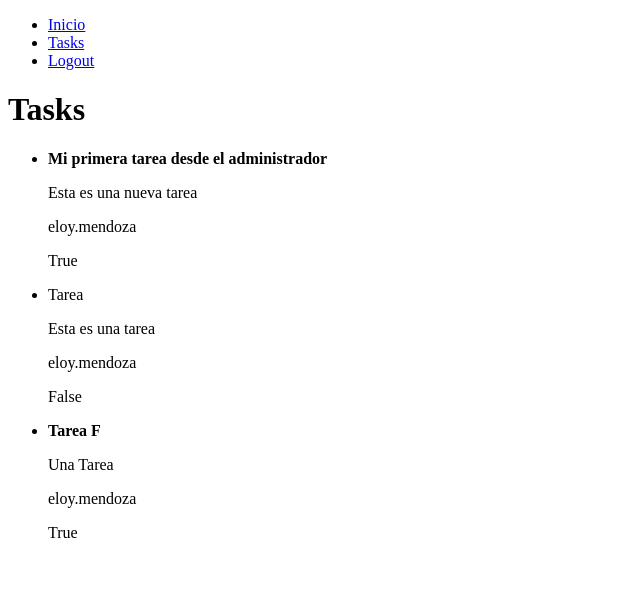
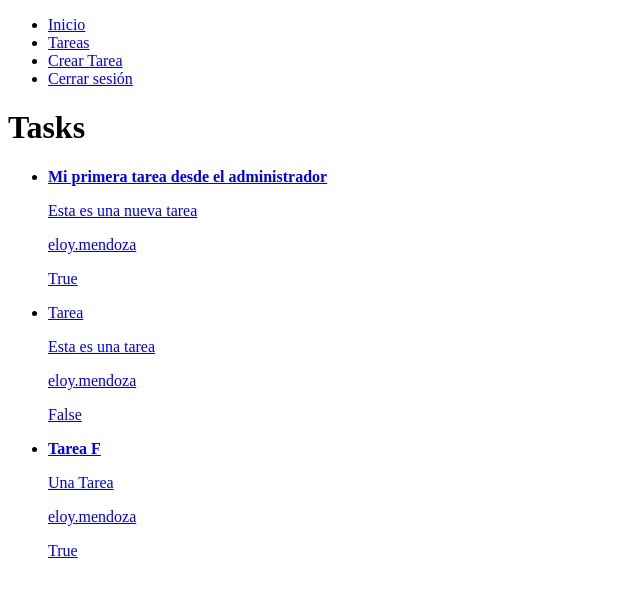
Before and after one commit to eloymendoza/DjangoAuth, a Django app: page /tasks/ in a window 1280 px wide. Shown: the top 597 px of the page, without its empty margins (0-640 px from the left). Run offline with Django 4.2, Linux system fonts and the light colour scheme; a user stored in the database is signed in; data comes from the database, SQL or seed files in the repository; both versions use the stored data as it was after the commit.

Commit message:
Obtener Tarea

```diff
--- a/djangocrud/urls.py
+++ b/djangocrud/urls.py
@@ -24,6 +24,7 @@ urlpatterns = [
     path('signup/', views.signup, name="signup"),
     path('tasks/', views.tasks, name="tasks"),
     path('tasks/create/', views.create_task, name="create_task"),
+    path('tasks/<int:task_id>/', views.task_detail, name="task_detail"),
     path('logout/', views.cerrar_sesion, name="cerrar_sesion"),
     path('iniciar_sesion/', views.iniciar_sesion, name="iniciar_sesion"),
 ]
--- a/task/templates/base.html
+++ b/task/templates/base.html
@@ -12,17 +12,20 @@
             <li>
                 <a href="/">Inicio</a>
             </li>
-            <li>
-                <a href="/tasks">Tasks</a>
-            </li>
 
             {% if user.is_authenticated %}
             <li>
-                <a href="/logout">Logout</a>
+                <a href="/tasks">Tareas</a>
+            </li>
+            <li>
+                <a href="/tasks/create">Crear Tarea</a>
+            </li>
+            <li>
+                <a href="/logout">Cerrar sesión</a>
             </li>
             {% else %}
             <li>
-                <a href="/signup">Signup</a>
+                <a href="/signup">Registrarse</a>
             </li><li>
                 <a href="/iniciar_sesion">Login</a>
             </li>
--- /dev/null
+++ b/task/templates/task_detail.html
@@ -0,0 +1,5 @@
+{% extends 'base.html' %}
+
+{% block content %}
+    <h1>{{task.title}}</h1>
+{% endblock %}
--- a/task/templates/tasks.html
+++ b/task/templates/tasks.html
@@ -5,6 +5,7 @@
 <ul>
     {% for task in tasks %}
     <li>
+        <a href="{% url 'task_detail' task.id %}">
             {% if task.important %}
             <strong>{{task.title}}</strong>
             {% else %}
@@ -13,6 +14,7 @@
             <p>{{task.description}}</p>
             <p>{{task.user.username}}</p>
             <p>{{task.important}}</p>
+            </a>
     </li>
     {% endfor %}
 </ul>
--- a/task/views.py
+++ b/task/views.py
@@ -1,4 +1,4 @@
-from django.shortcuts import render, redirect
+from django.shortcuts import render, redirect, get_object_or_404
 from django.contrib.auth.forms import UserCreationForm, AuthenticationForm
 from django.contrib.auth.models import User
 from django.contrib.auth import login, logout, authenticate
@@ -38,6 +38,10 @@ def tasks(request):
     tasks = Task.objects.filter(user = request.user, datecompleted__isnull=True)
     return render(request, 'tasks.html', {'tasks': tasks})
 
+def task_detail(request, task_id):
+    task = get_object_or_404(Task, pk=task_id)
+    return render(request, 'task_detail.html', {'task': task})
+
 def create_task(request):
     if request.method == 'GET':
         return render(request, 'create_task.html', {
```
Also changed, not shown: db.sqlite3. Lines whose indentation alone changed are shown as unchanged.
